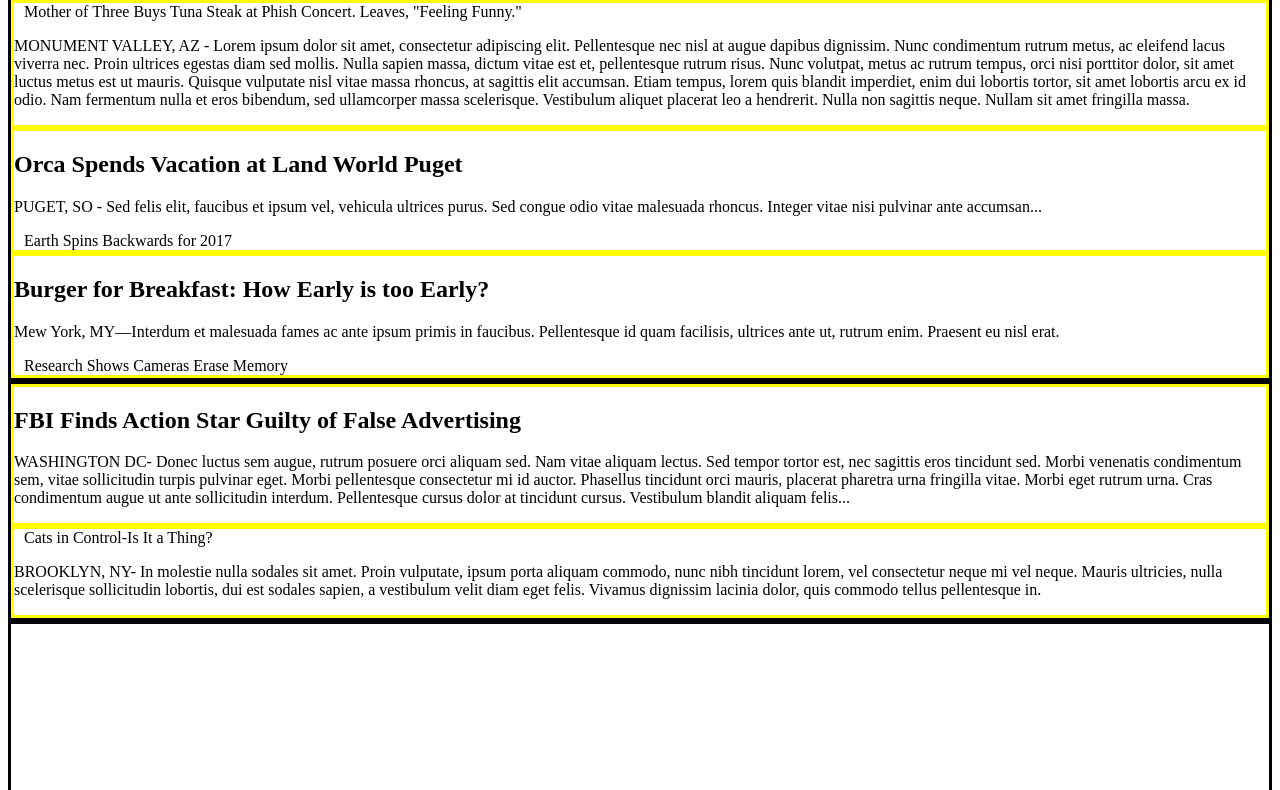
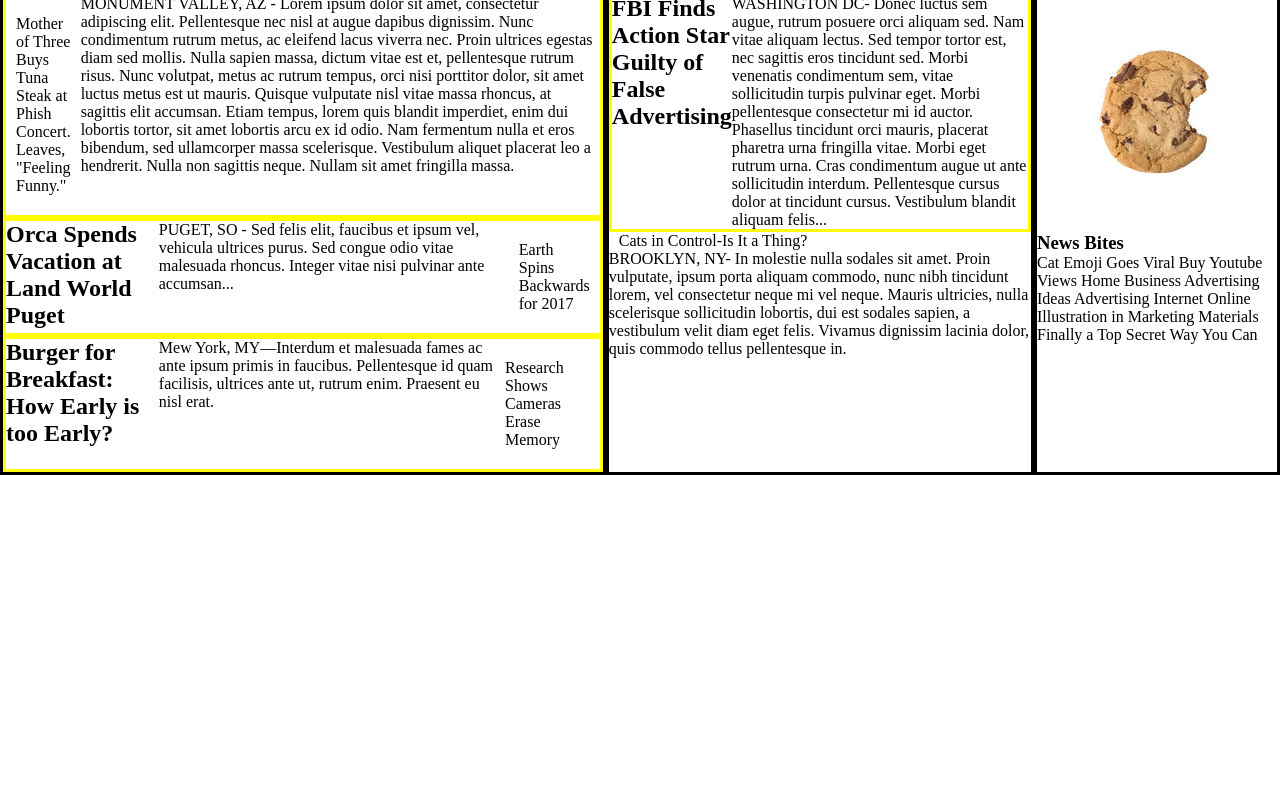
Before and after one commit to Ace7884/CodeCademy-MyTimes, a plain HTML site: page index.html in a window 1280 px wide. Shown: the part 97-887 px from the top of the page. After the commit the page ends 800 px from the top, so only its background shows below. Drawn offline with Linux system fonts and the light colour scheme.

Commit message:
Column setup with css reset in progress

```diff
--- a/css/style.css
+++ b/css/style.css
@@ -1,5 +1,10 @@
+*{
+    margin: 0;
+    padding: 0;
+}
 .Container{
     display:flex;
+
 }
 .header{
     font-family: Verdana;
@@ -15,7 +20,6 @@
     padding-left: 30px;
     padding-right: 40px;
 }
-
 #logo{
     display:inline-flex;
     align-self:center;
@@ -31,6 +35,7 @@ span {
 .content{
     display:flex;
     flex-direction: row;
+    width: 100%;
 }
 .column{
     display:flex;
@@ -39,6 +44,7 @@ span {
     border-color: black;
 }
 .story{
+    display:flex;
     border-style:solid;
     border-color: yellow;
 }
--- a/index.html
+++ b/index.html
@@ -46,7 +46,6 @@
                     Pellentesque id quam facilisis, ultrices ante ut, rutrum enim. Praesent eu nisl erat.</p>
                 <span>Research Shows Cameras Erase Memory</span>
             </div>
-         </div>
         </div>
         <div class="column medium">
             <div class="fbi story">
@@ -57,7 +56,7 @@
                     Morbi eget rutrum urna. Cras condimentum augue ut ante sollicitudin interdum. Pellentesque cursus dolor at tincidunt cursus.
                     Vestibulum blandit aliquam felis...</p>
             </div>
-            <div class="cat story">
+            <div id="cat story">
                 <span>Cats in Control-Is It a Thing?</span>
                 <p>BROOKLYN, NY- In molestie nulla sodales sit amet. Proin vulputate, ipsum porta aliquam commodo, nunc nibh tincidunt lorem,
                     vel consectetur neque mi vel neque. Mauris ultricies, nulla scelerisque sollicitudin lobortis,
```
